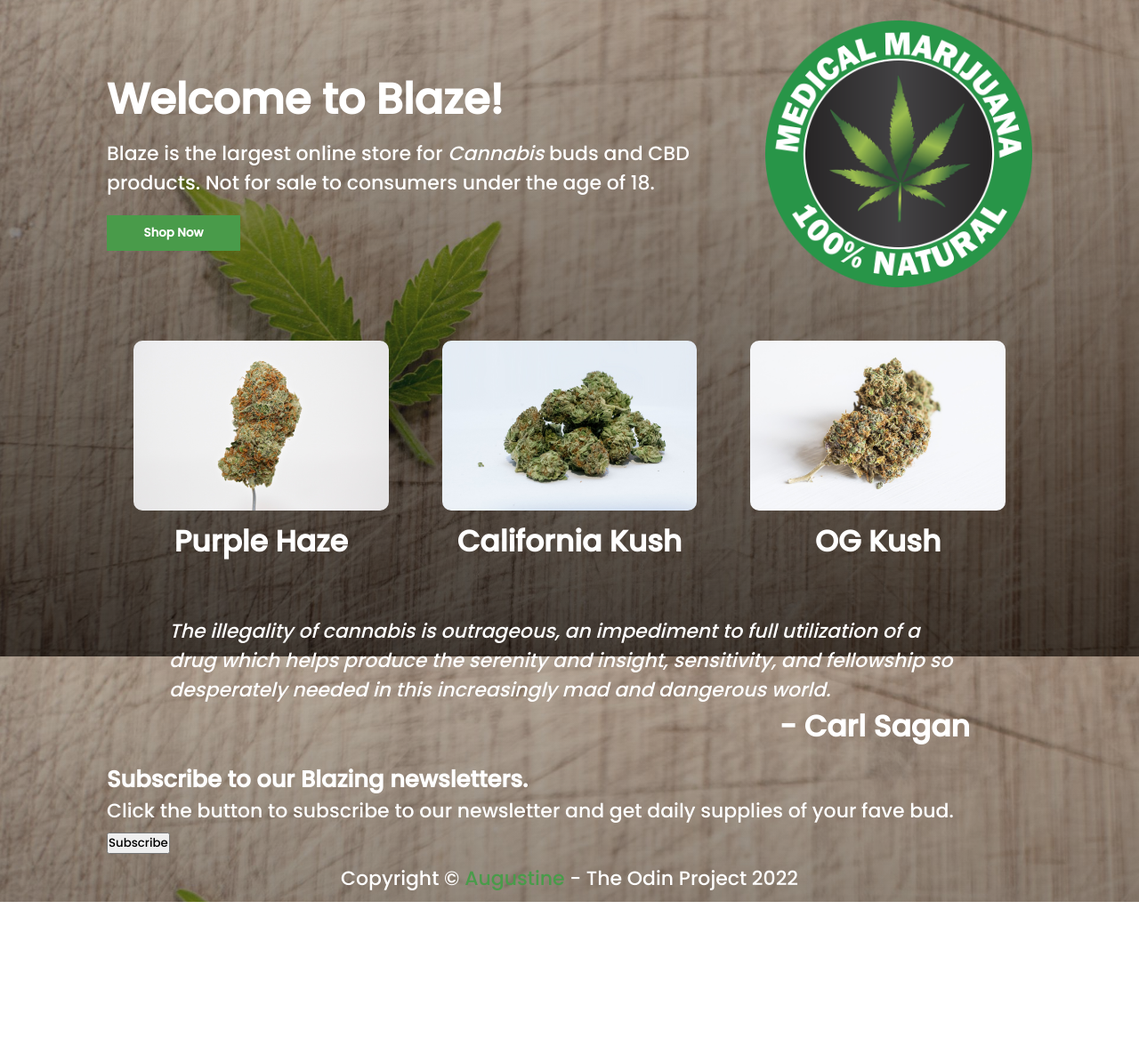
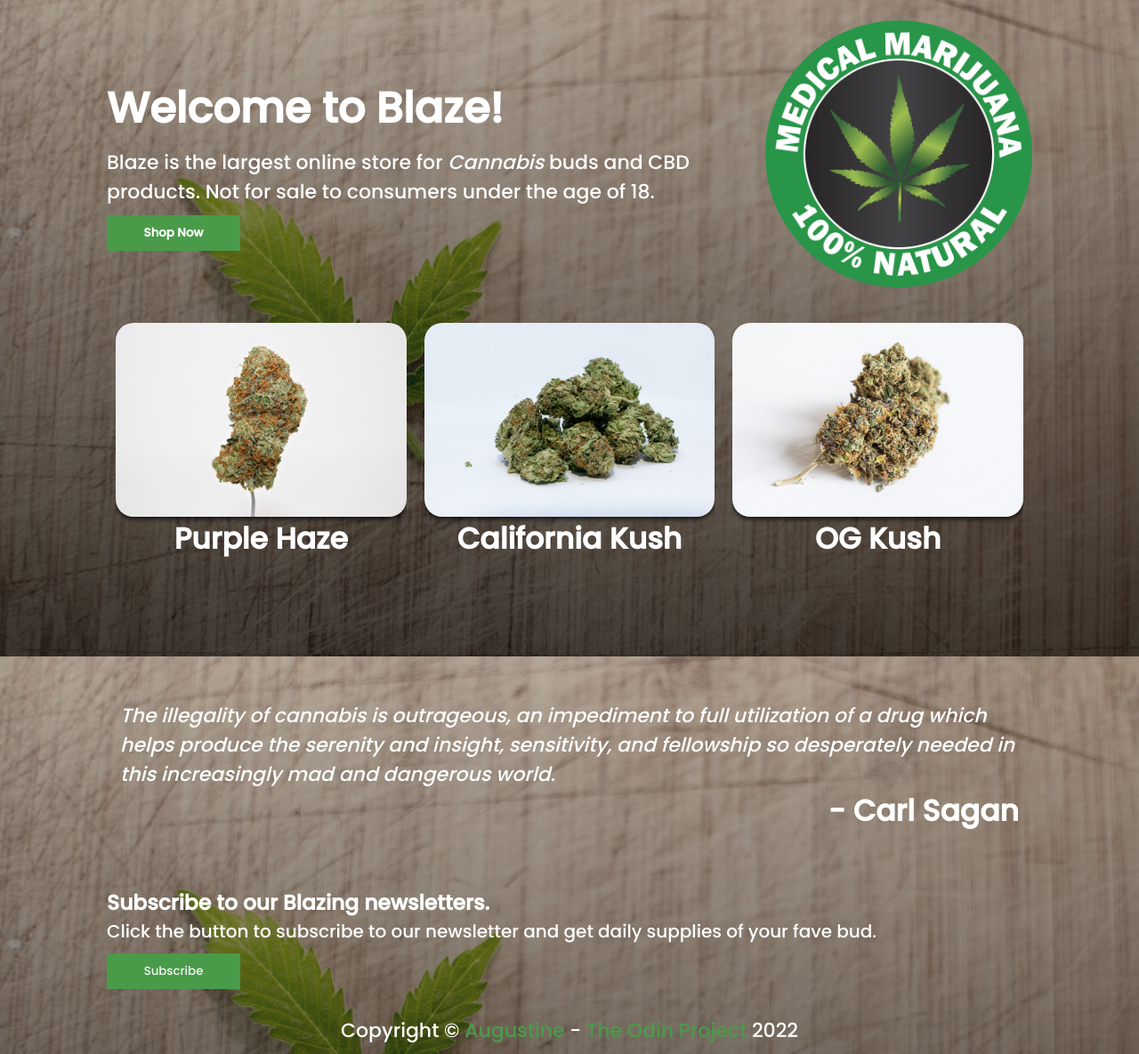
Before and after one commit to ikenwaa/top-landing-page-project, a plain HTML site: page index.html in a window 1280 px wide. Shown: the part 62-1247 px from the top of the page at 89% size. Before the commit the page ends 1076 px from the top, so only its background shows below. Drawn offline with Linux system fonts and the light colour scheme.

Commit message:
Added minor finishing touches

```diff
--- a/index.html
+++ b/index.html
@@ -11,6 +11,7 @@
     <title>🔥Blaze🔥</title>
 </head>
 <body>
+    <section>
         <nav class="navbar">
             <div class="container">
                 <div class="logo">Blaze</div>
@@ -27,6 +28,9 @@
                 </ul>
             </div>
         </nav>
+    </section>
+
+    <section>
         <header class="header">
             <div class="container">
                 <div class="hero-text">
@@ -37,6 +41,8 @@
                 <img src="img/cannabis.png" alt="medical marijuana">
             </div>
         </header>
+    </section>
+
     <section class="cards">
         <div class="container">
             <div class="card">
@@ -59,7 +65,7 @@
             <h2>- Carl Sagan</h2>
         </div>
     </section>
-    <section class="sign-up container">
+    <section class="sign-up">
         <div class="sign-up-text">
             <h3>Subscribe to our Blazing newsletters.</h3>
             <p>Click the button to subscribe to our newsletter and get daily supplies of your fave bud.</p>
@@ -69,7 +75,7 @@
         </div>
     </section>
     <footer class="footer container">
-        <p>Copyright &copy; <a href="https://github.com/ikenwaa/top-landing-page-project" target="_blank" rel="noreferrer">Augustine</a> - The Odin Project 2022</p>
+        <p>Copyright &copy; <a href="https://github.com/ikenwaa/top-landing-page-project" target="_blank" rel="noreferrer">Augustine</a> - <a href="https://www.theodinproject.com/">The Odin Project</a> 2022</p>
     </footer>
 </body>
 </html>
--- a/styles.css
+++ b/styles.css
@@ -21,33 +21,32 @@
     margin-bottom: 15px;
 }
 
-ul {
-    list-style-type: none;
-}
-
-.container {
+section {
     max-width: 1100px;
     margin: 0 auto;
     padding: 0 30px;
 }
+
+/* section:nth-child(4) {
+    margin-top: 70px;
+} */
 nav {
     position:relative;
 }
 
 .navbar {
     color: #fff;
-    /* background: #eee; */
     height: 65px;
 
 }
 
 .navbar ul {
     display: flex;
+    list-style-type: none;
 }
 
 .navbar ul li {
     margin-left: 20px;
-
 }
 
 .navbar a {
@@ -55,6 +54,13 @@
     text-decoration: none;
     font-size: 16px;
     font-weight: bold;
+    transition: all 0.2s ease-in-out;
+
+}
+
+.navbar a:hover, .navbar a:focus{
+    border-bottom: 2mm ridge#499b4a;
+    transform: 2s ease-in;
 }
 
 .navbar .logo {
@@ -68,19 +74,14 @@
     justify-content: space-between;
     align-items: center;
     height: 100%;
-    /* position: fixed; */ */
-    /* top: 0;
-    left: 0;
-    width: 100%;
-    z-index: 9999;
-    box-shadow: 0 2px 2px #e8e8e8; */
 }
+
+/* Header section */
 
 .header {
     color: #fff;
     min-height: 300px;
-    /* background-color: rgb(147, 146, 146); */
-    height: 350px;
+    margin-bottom: 10px;
 }
 
 .hero-text {
@@ -98,15 +99,15 @@
     max-width: 400px;
     height:300px;
     width: 300px;
-    margin: 20px 0 0 0;
+    margin: 20px 0;
 }
 
-.header button {
+button {
     width: 150px;
     height: 40px;
-    margin-top: 20px;
-    /* border-radius: 10px; */
+    margin: 10px 0 20px;
     border: none;
+    color: whitesmoke;
     cursor: pointer;
     background-color: #499b4a;
 }
@@ -128,6 +129,11 @@
     justify-content: space-between;
 }
 
+/* Cards section */
+.cards {
+    height: 40vh;
+    margin-bottom: 50px;
+}
 .cards .container {
     display: flex;
     justify-content: space-between;
@@ -136,9 +142,9 @@
 
 .card {
     flex: 1;
-    width: 350px;
+    width: 300px;
     height: 300px;
-    margin: 20px;
+    margin: 10px;
     border-radius: 7px;
     text-align: center;
     overflow: hidden;
@@ -150,7 +156,8 @@
     display: block;
     width: 100%;
     height: auto;
-    padding: 10px;
+    box-shadow: 0 3px 5px rgba(0, 0, 0, 0.7);
+
     border-radius: 20px;
     transition: 0.5s all;
     transform: scale(1);
@@ -164,11 +171,33 @@
 .quote .container {
     display: flex;
     flex-direction: column;
-    padding: 0 100px;
+    /* padding: 0 10px; */
+    margin: 100px 0 30px;
+    padding: 15px;
 }
 
 .quote .container h2 {
     text-align: right;
+}
+
+/* SUbscribe to newsletter */
+.sign-up .container {
+    display: flex;
+    justify-content: center;
+    align-items: center;
+}
+
+.sign-up-text {
+    font-size: 20px;
+}
+
+.sign-up .container .sign-up-btn {
+    width: 150px;
+    height: 40px;
+    margin-top: 20px;
+    border: none;
+    cursor: pointer;
+    background-color: #499b4a;
 }
 
 /* Footer */
```
Lines whose indentation alone changed are shown as unchanged.
